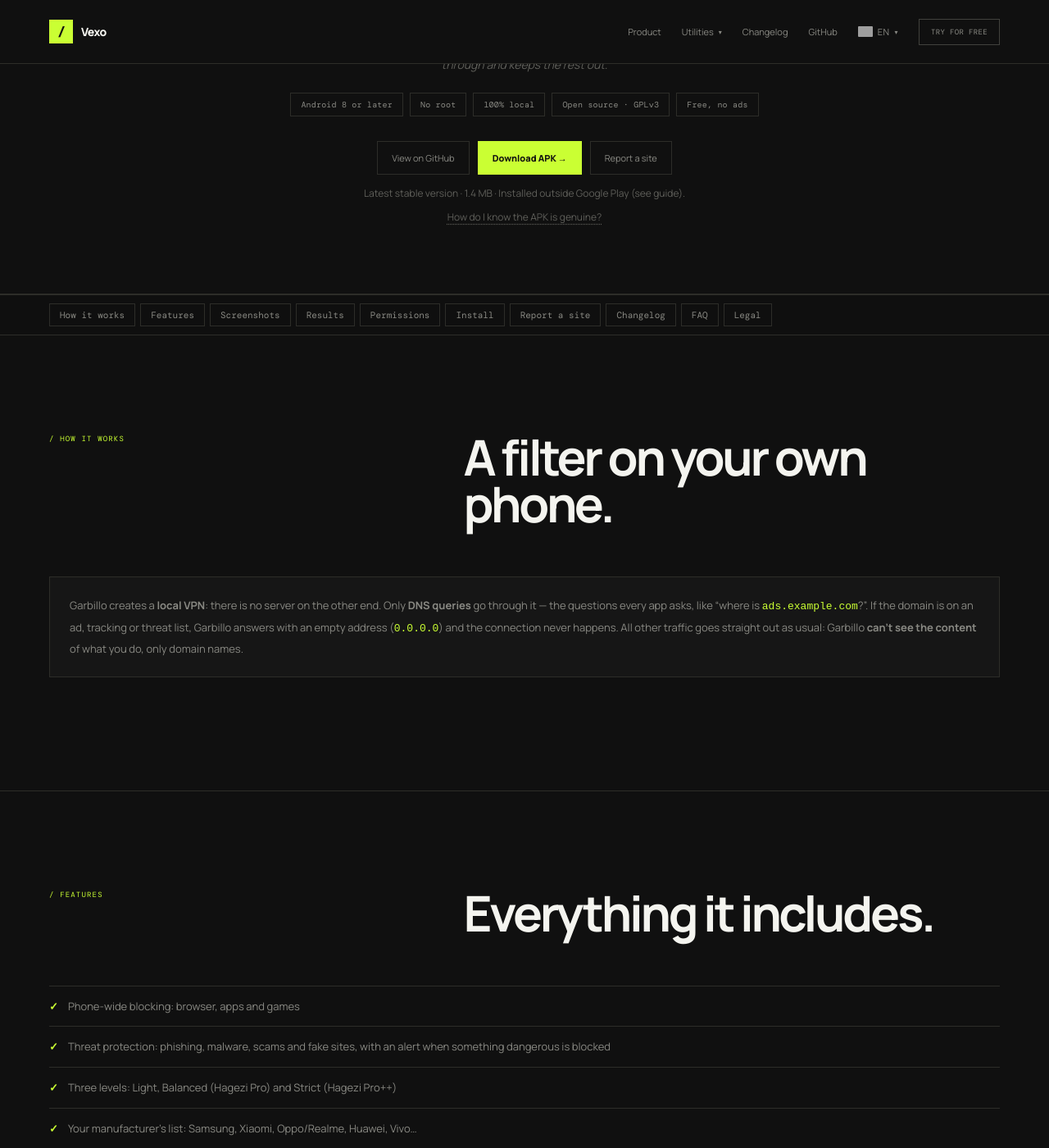
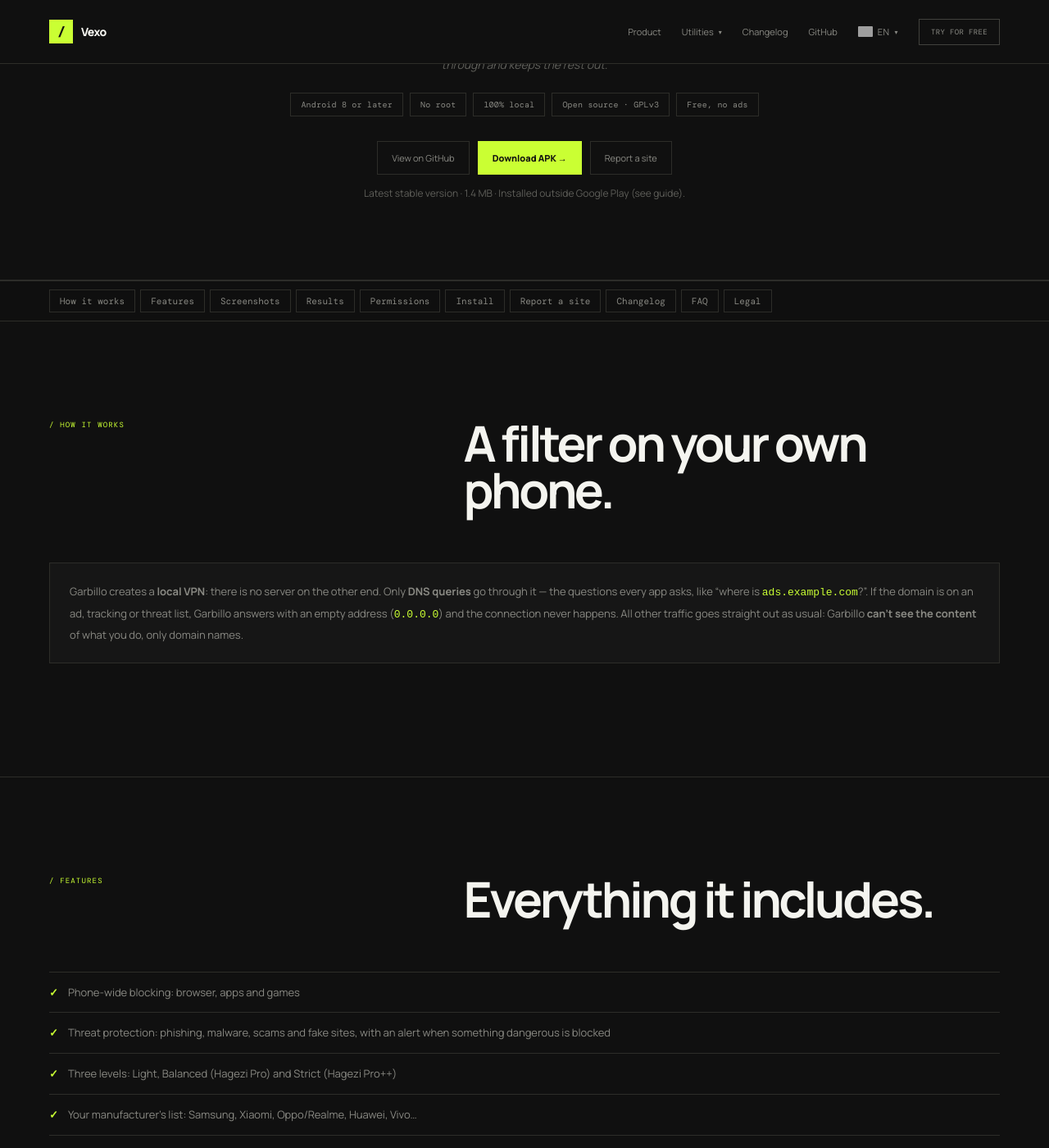
Before and after one commit to flowmaticc/flowmaticc.github.io, a Jekyll site: the page built from en/utilities/bloqueador-android/index.html, in a window 1280 px wide and 1400 px high, scrolled down 490 px. Shown: the whole window at 82% size. Built offline with Jekyll 4.4.1, drawn with Linux system fonts in a browser that asks for light colours; grey boxes are pictures that could not be loaded.

Commit message:
Garbillo: quitar la huella del certificado de la portada
Co-Authored-By: Claude Opus 5.5 <noreply@anthropic.com>

```diff
--- a/_data/i18n/en.yml
+++ b/_data/i18n/en.yml
@@ -380,8 +380,6 @@ bloqueador:
     cta_github: "View on GitHub"
     cta_report: "Report a site"
     download_note: "Latest stable version · 1.4 MB · Installed outside Google Play (see guide)."
-    verify_summary: "How do I know the APK is genuine?"
-    fingerprint_html: "Every version is signed with the same certificate. Its SHA-256 fingerprint (shown by apps like AppVerifier) must be: <code>EE:5B:77:EE:24:58:C5:A6:A4:5E:3B:C6:A3:DA:AC:EE:FB:31:79:19:49:3D:4D:85:8E:4F:46:A9:72:56:83:CE</code> You can also install and update it with <a href=\"https://github.com/ImranR98/Obtainium\" target=\"_blank\" rel=\"noopener\">Obtainium</a>."
 
   how:
     kicker: "/ how it works"
--- a/_data/i18n/es.yml
+++ b/_data/i18n/es.yml
@@ -489,8 +489,6 @@ bloqueador:
     cta_github: "Ver en GitHub"
     cta_report: "Reportar una web"
     download_note: "Versión estable más reciente · 1,4 MB · Se instala fuera de Google Play (ver guía)."
-    verify_summary: "¿Cómo sé que el APK es auténtico?"
-    fingerprint_html: "Todas las versiones van firmadas con el mismo certificado. Su huella SHA-256 (la muestran apps como AppVerifier) debe ser: <code>EE:5B:77:EE:24:58:C5:A6:A4:5E:3B:C6:A3:DA:AC:EE:FB:31:79:19:49:3D:4D:85:8E:4F:46:A9:72:56:83:CE</code> También puedes instalarla y actualizarla con <a href=\"https://github.com/ImranR98/Obtainium\" target=\"_blank\" rel=\"noopener\">Obtainium</a>."
 
   how:
     kicker: "/ cómo funciona"
--- a/_includes/pages/bloqueador-body.html
+++ b/_includes/pages/bloqueador-body.html
@@ -28,10 +28,6 @@
     <a href="#reportar" class="button-secondary" data-umami="click-report" data-umami-tool="bloqueador">{{ t.hero.cta_report }}</a>
   </div>
   <p class="bq-note">{{ t.hero.download_note }}</p>
-  <details class="bq-verify">
-    <summary>{{ t.hero.verify_summary }}</summary>
-    <p>{{ t.hero.fingerprint_html }}</p>
-  </details>
 
 </div>
 </section>
@@ -281,12 +277,6 @@
   .bq-top.show { opacity: 1; pointer-events: auto; }
   @media (max-width: 600px) { .bq-lightbox-nav { position: absolute; bottom: 44px; } .bq-prev { left: 16px; } .bq-next { right: 16px; } }
   .bq-note { margin-top: 14px; font-size: 12px; color: var(--muted-2); text-align: center; }
-  .bq-verify { margin: 6px auto 0; max-width: 560px; font-size: 12px; color: var(--muted-2); text-align: center; }
-  .bq-verify summary { cursor: pointer; display: inline; text-decoration: underline dotted; text-underline-offset: 3px; }
-  .bq-verify summary::-webkit-details-marker { display: none; }
-  .bq-verify p { margin: 10px 0 0; line-height: 1.6; }
-  .bq-verify code { display: block; margin: 6px 0; word-break: break-all; user-select: all; }
-  .bq-verify a { color: inherit; text-decoration: underline; }
   .bq-shots { grid-template-columns: repeat(auto-fit, minmax(160px, 1fr)); }
   .bq-shots img { border-radius: 14px; }
   .bq-table { min-width: 0; }
```
